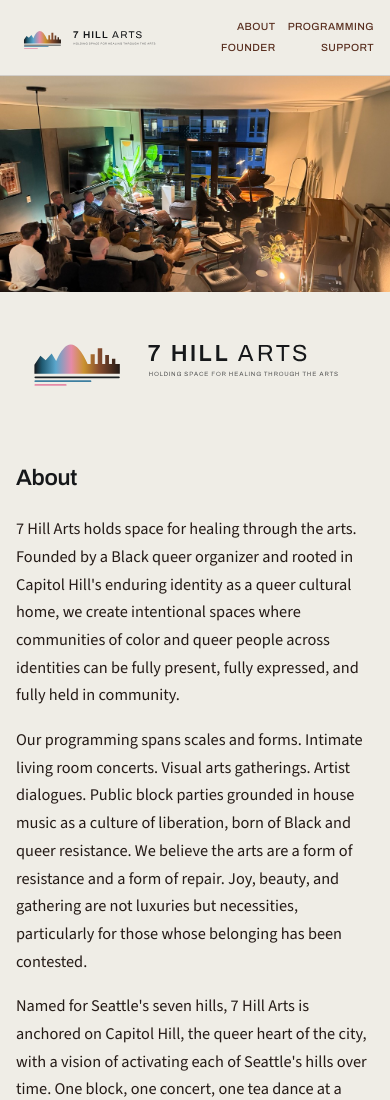
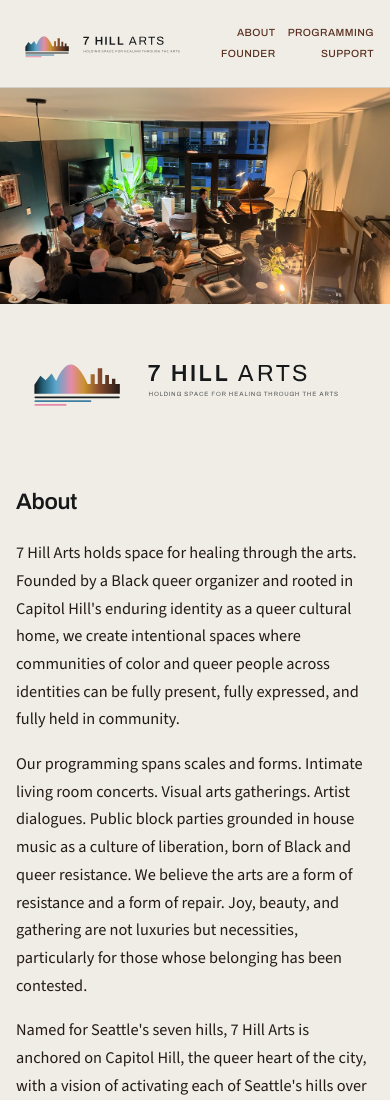
Before and after one commit to daviddanielsjr/7hillarts-org, a website: page index.html in a window 390 px wide. Shown: the top 1100 px of the page. Drawn offline with nearby package versions, Linux system fonts and the light colour scheme.

Commit message:
Make the brand lockup larger and more prominent.

```diff
--- a/styles.css
+++ b/styles.css
@@ -32,7 +32,7 @@
   --font-body: "Source Sans 3", "Helvetica Neue", Helvetica, Arial, sans-serif;
   --space: 1.5rem;
   --max-width: 42rem;
-  --header-h: 4.75rem;
+  --header-h: 5.5rem;
 }
 
 *,
@@ -104,9 +104,9 @@ button:focus-visible,
 
 .logo-img {
   display: block;
-  height: 2.85rem;
+  height: 3.5rem;
   width: auto;
-  max-width: min(52vw, 17rem);
+  max-width: min(58vw, 22rem);
 }
 
 .nav {
@@ -167,14 +167,14 @@ main {
 }
 
 .hero-brand {
-  max-width: calc(var(--max-width) + 6rem);
+  max-width: min(56rem, 100%);
   margin: 0 auto;
-  padding: 2.25rem clamp(1rem, 4vw, 2rem) 0;
+  padding: 2.75rem clamp(1rem, 4vw, 2.5rem) 0.5rem;
 }
 
 .hero-lockup {
   display: block;
-  width: min(100%, 34rem);
+  width: min(100%, 48rem);
   height: auto;
 }
 
@@ -382,8 +382,8 @@ main {
   }
 
   .logo-img {
-    height: 2.35rem;
-    max-width: 48vw;
+    height: 2.75rem;
+    max-width: 52vw;
   }
 
   .nav {
@@ -404,7 +404,8 @@ main {
   }
 
   .hero-brand {
-    padding-top: 1.5rem;
+    padding-top: 2rem;
+    padding-bottom: 0.25rem;
   }
 
   .hero-lockup {
```
